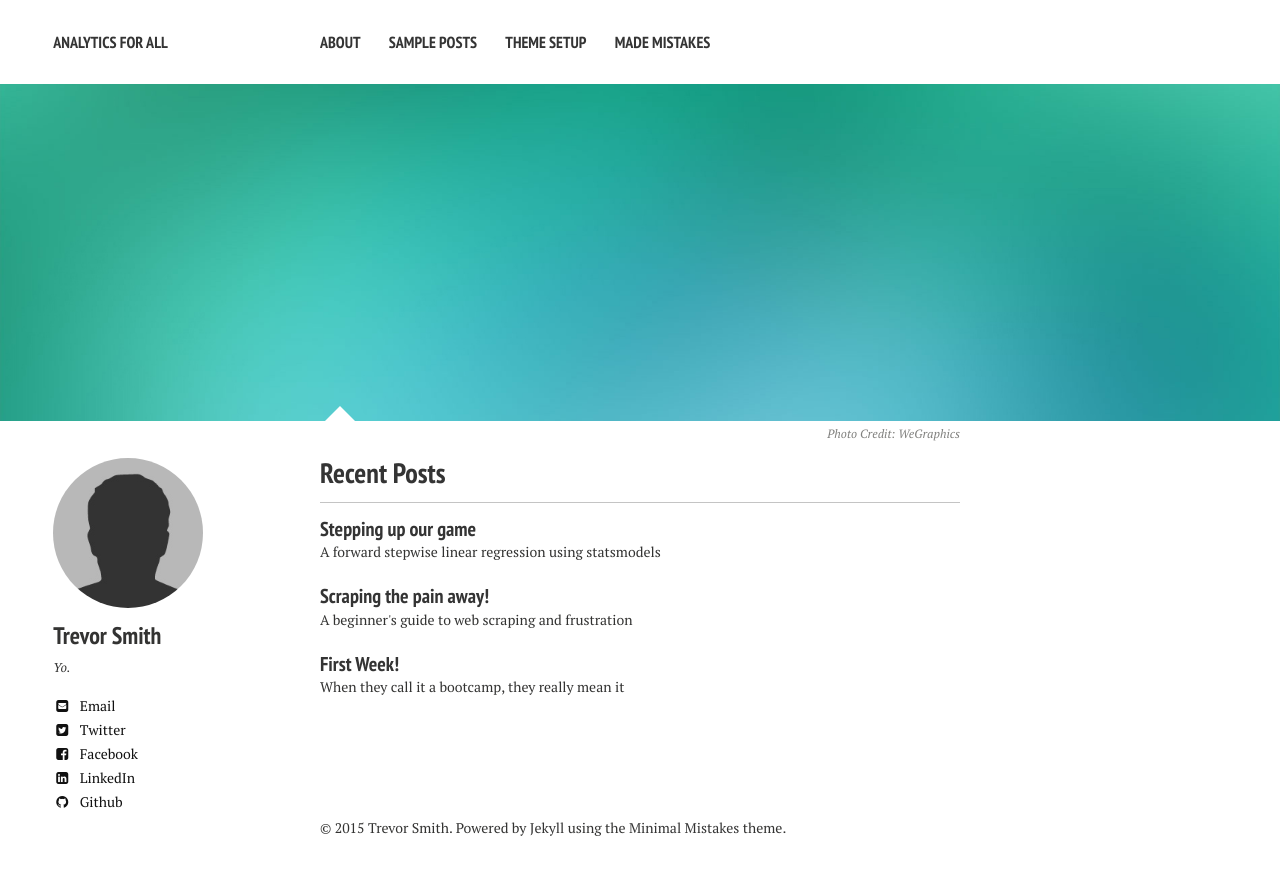
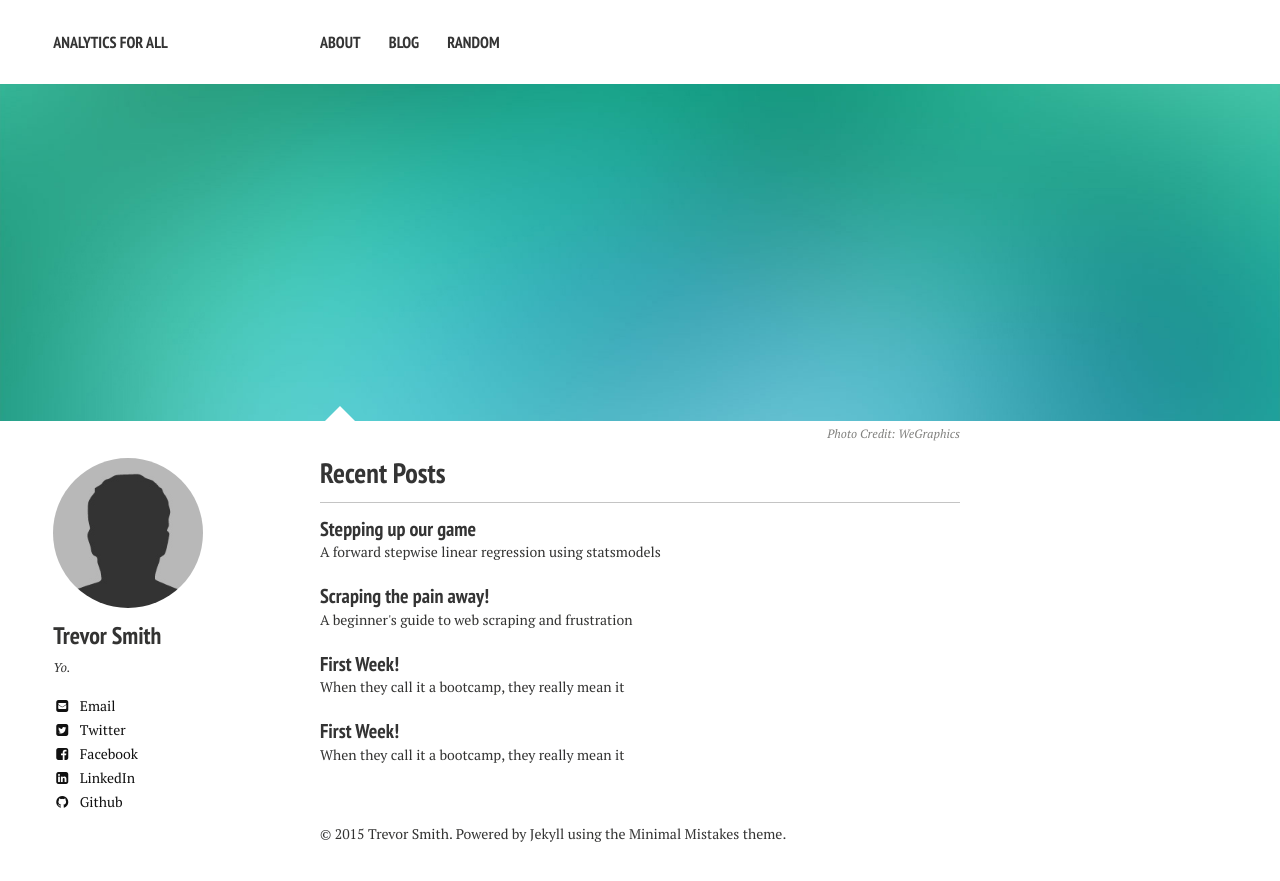
Before and after one commit to trevor-smith/trevor-smith.github.io, a Jekyll site: the page built from index.md, in a window 1280 px wide. Shown: the top 881 px of the page. Built offline with Jekyll 4.4.1, drawn with Linux system fonts in a browser that asks for light colours; nearby versions of some CDN libraries; some of the changed lines change nothing that is shown.

Commit message:
more fixes to this shit

```diff
--- a/_data/navigation.yml
+++ b/_data/navigation.yml
@@ -3,11 +3,8 @@
 - title: About
   url: /about/
 
-- title: Sample Posts
-  url: /posts/
+- title: Blog
+  url: /blog/
 
-- title: Theme Setup
-  url: /theme-setup/
-
-- title: Made Mistakes
-  url: http://mademistakes.com
+- title: random
+  url: /random/
--- /dev/null
+++ b/_posts/2015-04-07-first-week.md
@@ -0,0 +1,32 @@
+---
+layout: post
+title: First Week!
+excerpt: "When they call it a bootcamp, they really mean it"
+modified: 2015-04-07
+tags: [intro, beginner, jekyll, tutorial]
+comments: true
+image:
+  feature: sample-image-5.jpg
+  credit: WeGraphics
+  creditlink: http://wegraphics.net/downloads/free-ultimate-blurred-background-pack/
+---
+
+Whew.  That was tough. Glad I don't have to do that again.  :)
+
+But wow I learned so much!  At the beginning of the week I was a python noob,but by the end I was looping through my dictionaries I had created and pulling out all the relevant data!
+
+In this Metis program, we just dove RIGHT IN to working with data...and I mean RIGHT IN.  The instructors gave us the link to the data sets, demoed a few quick useful ways to shape the data, and after that we were off!  The data set was NYC MTA subway data which was gathered daily for every single turnstile in the city.  It had attributes such as turnstile number, station number,
+date, number of entries, and exits.  Our goal was to shape and clean the data and perform some exploratory data analysis.
+
+I came into this very confident...it was just a csv file with 238k rows, how hard could it be?? WRONG. Very wrong.  The challenges they asked us to complete were asking me to shape the data in ways that I was unfamiliar with.  At first, I didn't see the point, but by day 3 it was all starting to make sense to me, but that didn't mean I had a perfect data set!  Oh no, far from it.  Still plenty of work to do.  Although the more problems I came across, the more I learned.  I had never felt so frustrated in something data related before.  Get one thing working correctly, encounter another problem 5 minutes later...just like clockwork.  However, my knowledge of python was growing and growing and by the end of the week I was infinitely better!!
+
+Next, we were put into groups and our goal was to come up with a fictitious proposal from a company who wanted to glean insights from the subway data.  When our group was brainstorming ideas, a health related proposal seemed most natural to us given that there is a high density of people in a subway station AND the vast network of lines allows users to get from one end of the city to another very easily and quickly; a definite positive for infectious disease spread.  We decided to have a bit of fun with this and do some exploratory data analysis for the government to let them know how to properly station their police forces to prevent a zombie outbreak.  Although it seems silly at first, this type of situation is analogous to any major disease outbreak.
+
+Day 5 came along and my team presented our findings to the class.  We recommended that forces be staffed more heavily during morning commute times and on week days because that is when subway ridership was the most prevalent.  We also proposed the product we would like to build our client given they accepted our proposal.
+
+All in all, it was a whirlwind week of frustration, triumph, and most importantly, meeting some brilliant people who I can't wait to learn from and gain knowledge from in the coming weeks!  So far I am absolutely loving this bootcamp environment and I can't wait to see what my cohort and I accomplish
+in the coming weeks!
+
+Until next week.
+
+~ Trevor
```
